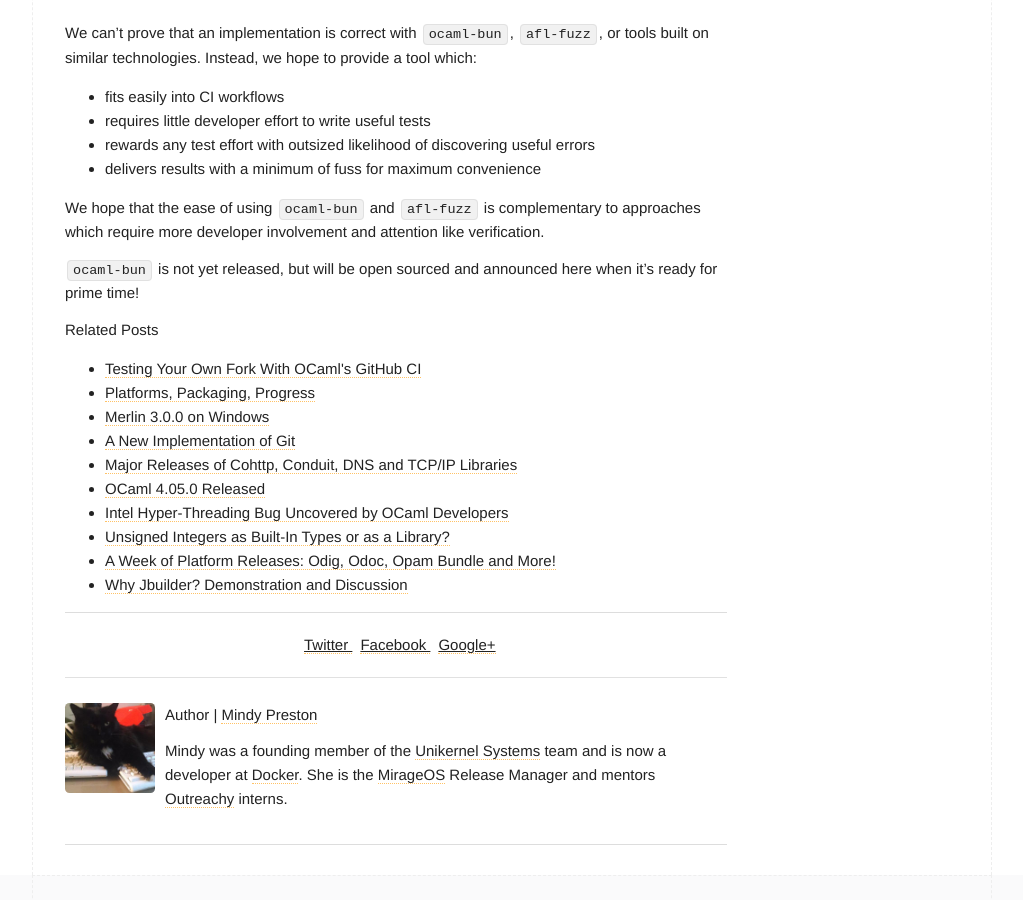
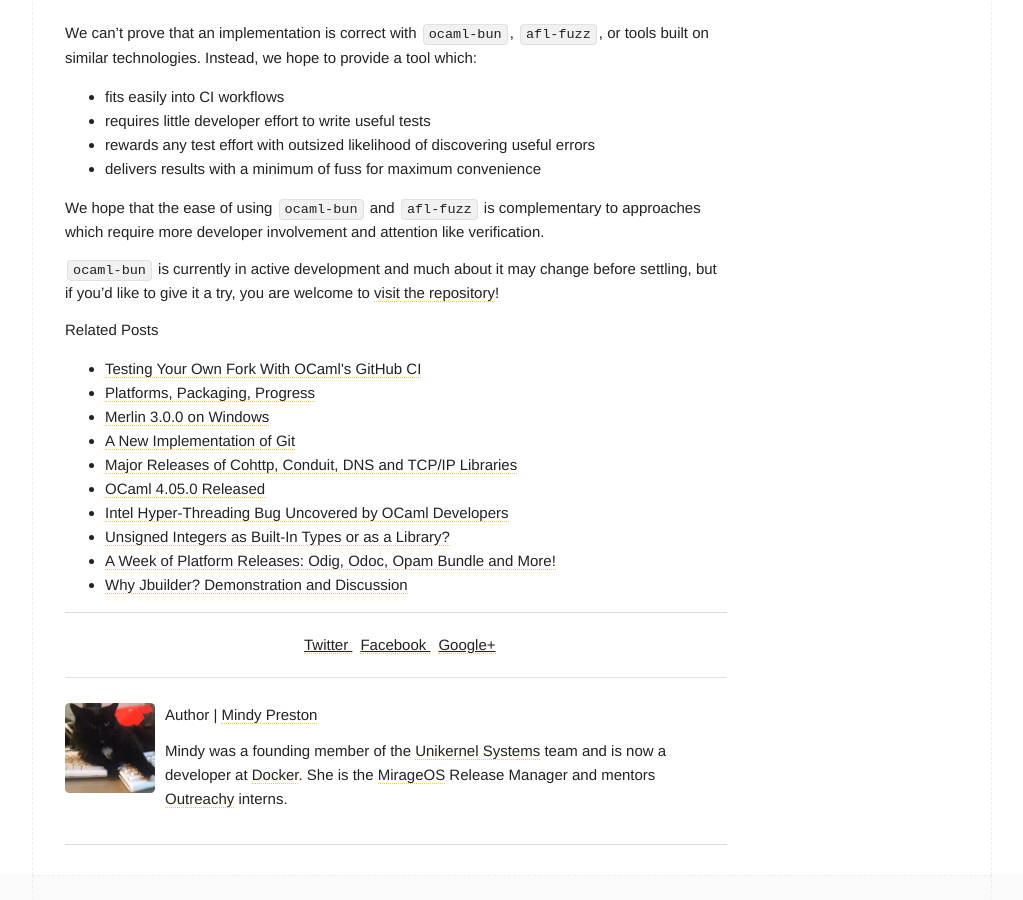
Before and after one commit to ocamllabs/ocamllabs-www, a Jekyll site: the page built from _posts/2017-10-24-Bun.md, in a window 1280 px wide and 900 px high, scrolled down 2307 px. Shown: the whole window, without its empty margins (128-1151 px from the left). Built offline with Jekyll 4.4.1, drawn with Linux system fonts in a browser that asks for light colours.

Commit message:
point to bun

```diff
--- a/_posts/2017-10-24-Bun.md
+++ b/_posts/2017-10-24-Bun.md
@@ -60,4 +60,4 @@ We can't prove that an implementation is correct with `ocaml-bun`, `afl-fuzz`, o
 
 We hope that the ease of using `ocaml-bun` and `afl-fuzz` is complementary to approaches which require more developer involvement and attention like verification.
 
-`ocaml-bun` is not yet released, but will be open sourced and announced here when it's ready for prime time!
+`ocaml-bun` is currently in active development and much about it may change before settling, but if you'd like to give it a try, you are welcome to [visit the repository](https://github.com/yomimono/ocaml-bun)!
```
